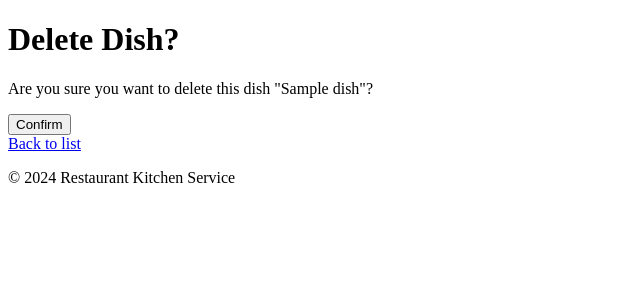
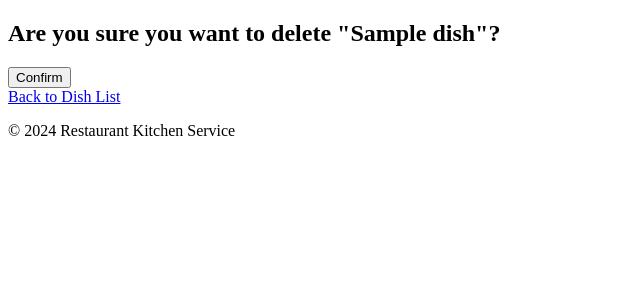
Before and after one commit to dsokolovskiy/Restaurant-Kitchen-Service, a Django app: page /kitchen/dishes/1/delete/ in a window 1280 px wide. Shown: the part 134-434 px from the top of the page, without its empty margins (0-640 px from the left). Run offline with Django 5.2, Linux system fonts and the light colour scheme; tables that the repository leaves empty hold one stand-in row (values such as "Sample post").

Commit message:
modified file dish_confirm_delete.html

```diff
--- a/templates/kitchen/dish_confirm_delete.html
+++ b/templates/kitchen/dish_confirm_delete.html
@@ -1,11 +1,12 @@
-{% extends "base.html" %}
+{% extends 'base.html' %}
+
+{% block title %}Delete Dish{% endblock %}
 
 {% block content %}
-<h1>Delete Dish?</h1>
-<p>Are you sure you want to delete this dish "{{ object.name }}"?</p>
+<h2>Are you sure you want to delete "{{ dish.name }}"?</h2>
 <form method="post">
     {% csrf_token %}
     <button type="submit">Confirm</button>
 </form>
-<a href="{% url 'dish_list' %}">Back to list</a>
+<a href="{% url 'kitchen:dish_list' %}">Back to Dish List</a>
 {% endblock %}
```
